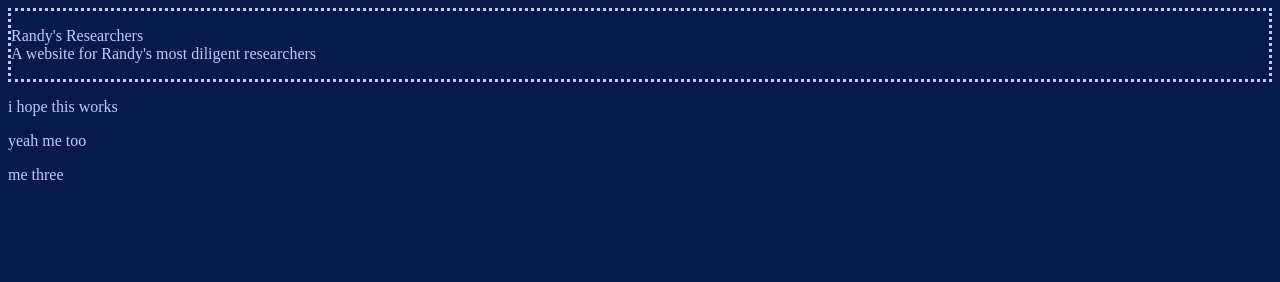
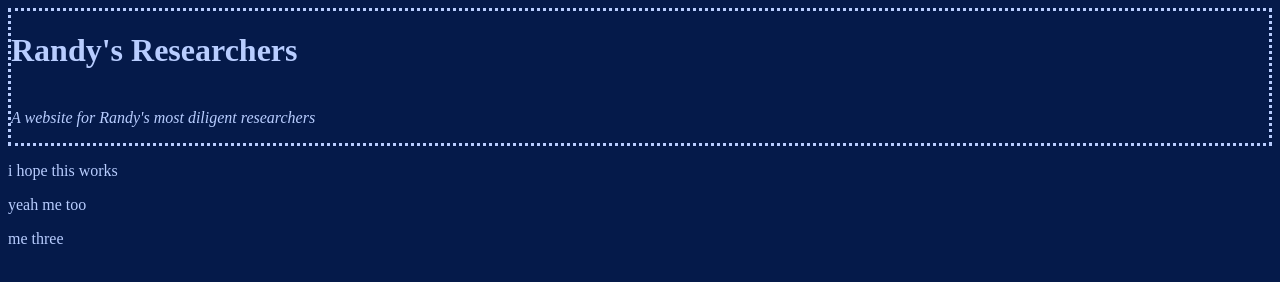
Before and after one commit to longoria1493/randys-researchers, a plain HTML site: page index.html in a window 1280 px wide. Drawn offline with Linux system fonts and the light colour scheme.

Commit message:
Update index.html

```diff
--- a/index.html
+++ b/index.html
@@ -8,8 +8,8 @@
 
   <body>
     <header>
-      <p>Randy's Researchers
-      <br>A website for Randy's most diligent researchers</p>
+      <p><h1>Randy's Researchers</h1>
+      <br><i>A website for Randy's most diligent researchers</i></p>
     </header>
     <main>
       <p>i hope this works</p>
```
